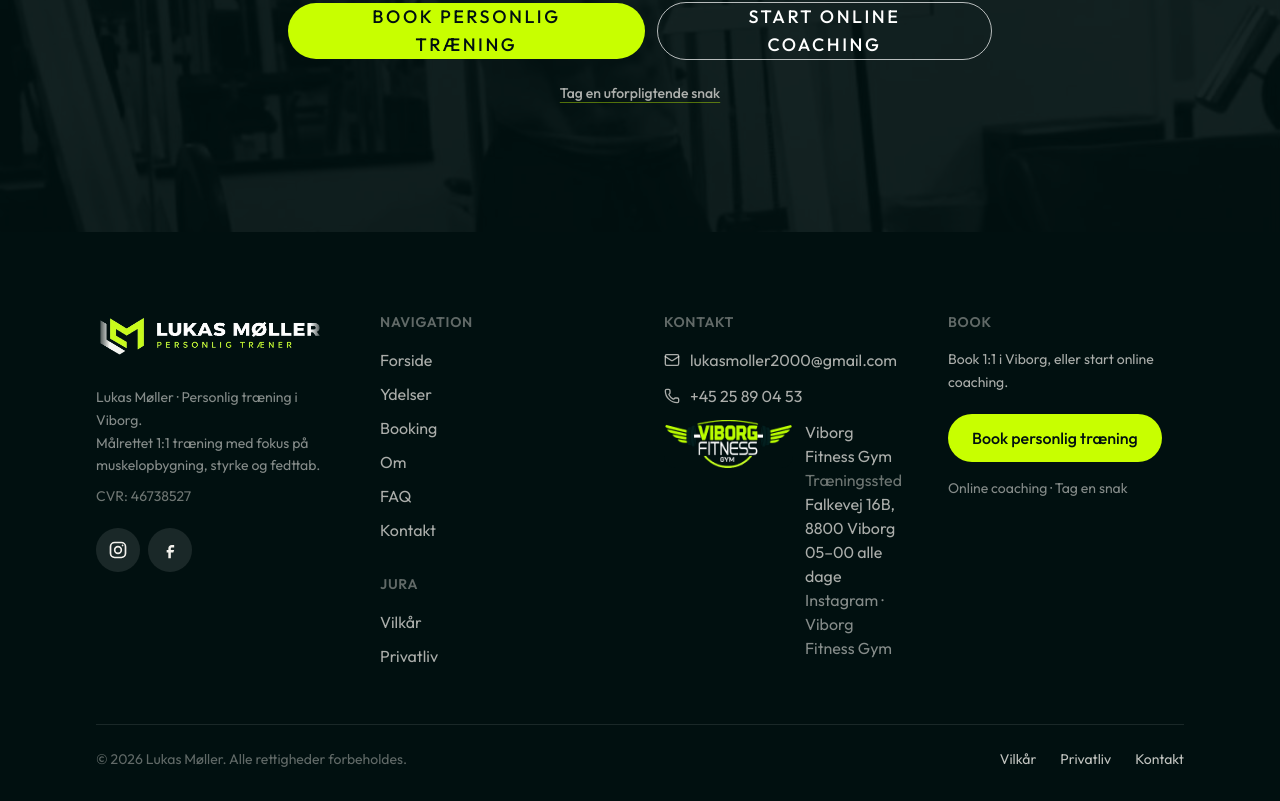
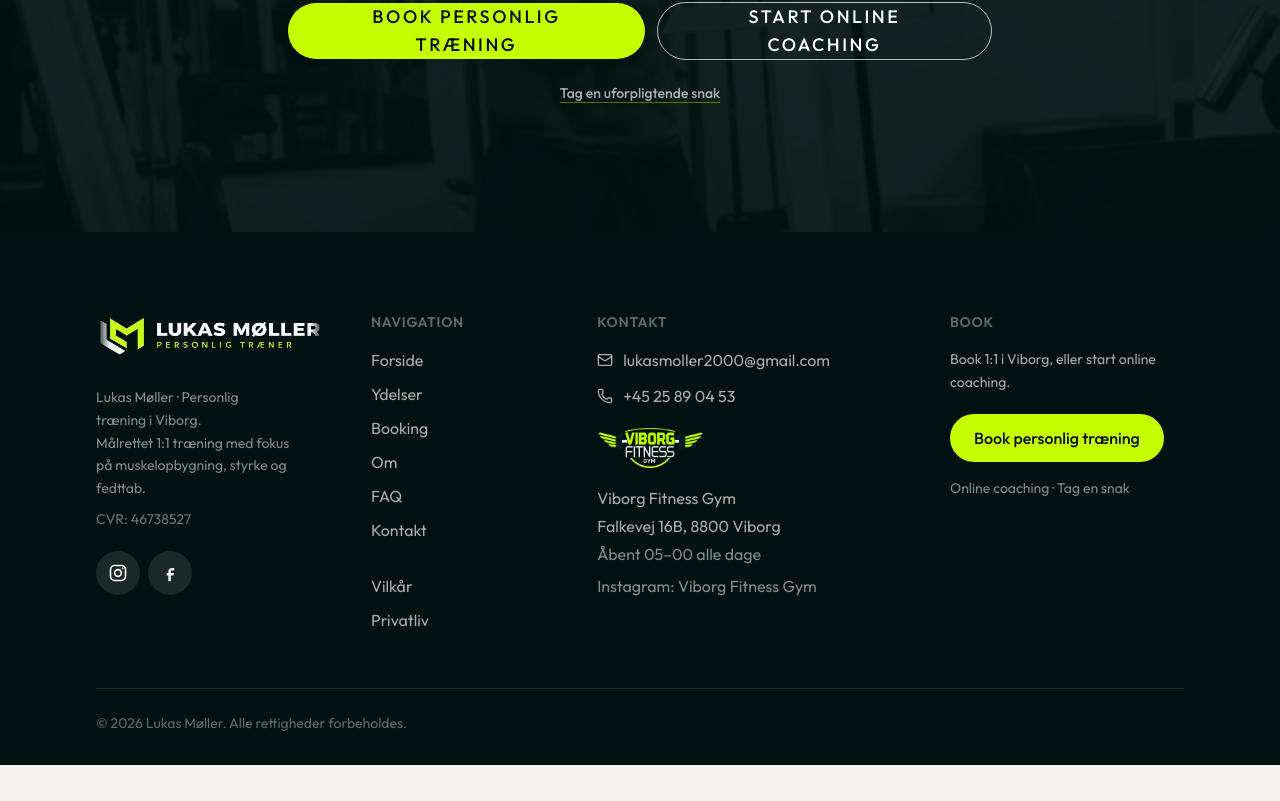
Before and after one commit to lukasmoller2000/personal-trainer-website, a Next.js app: page / in a window 1280 px wide. Shown: the part 6640-7441 px from the top of the page. After the commit the page ends 7405 px from the top, so only its background shows below. Built offline with nearby package versions, Linux system fonts and the light colour scheme; no server answers.

Commit message:
fix: clean up footer layout
Co-authored-by: Cursor <cursoragent@cursor.com>

```diff
--- a/src/components/layout/Footer.tsx
+++ b/src/components/layout/Footer.tsx
@@ -1,7 +1,7 @@
 import Link from "next/link";
 import { Mail, Phone } from "lucide-react";
 import { Logo } from "@/components/layout/Logo";
-import { GymInstagramLink, SocialLinks } from "@/components/layout/SocialLinks";
+import { SocialLinks } from "@/components/layout/SocialLinks";
 import { GymLogo } from "@/components/layout/GymLogo";
 import { Button } from "@/components/ui/Button";
 import { siteConfig } from "@/lib/utils";
@@ -16,10 +16,9 @@ const footerLinks = [
   { label: "Kontakt", href: "/kontakt" },
 ];
 
-const legal = [
+const legalLinks = [
   { label: "Vilkår", href: "/vilkaar" },
   { label: "Privatliv", href: "/privatliv" },
-  { label: "Kontakt", href: "/kontakt" },
 ];
 
 export function Footer() {
@@ -28,8 +27,8 @@ export function Footer() {
   return (
     <footer className="bg-ink text-cream">
       <div className="container-custom pt-16 pb-8 md:pt-20">
-        <div className="grid gap-12 md:grid-cols-2 lg:grid-cols-4">
-          <div className="lg:col-span-1">
+        <div className="grid items-start gap-12 md:grid-cols-2 md:gap-x-14 md:gap-y-12 lg:grid-cols-[1fr_0.75fr_1.4fr_1.2fr] lg:gap-x-16 xl:gap-x-20">
+          <div className="min-w-0">
             <Logo inverted size="footer" />
             <p className="mt-5 max-w-xs text-sm leading-relaxed text-cream/55">
               {company.name} · Personlig træning i {siteConfig.location}.
@@ -46,7 +45,7 @@ export function Footer() {
             </div>
           </div>
 
-          <div>
+          <div className="min-w-0">
             <h2 className="text-sm font-semibold uppercase tracking-wider text-cream/40">
               Navigation
             </h2>
@@ -59,13 +58,8 @@ export function Footer() {
                 </li>
               ))}
             </ul>
-            <h2 className="mt-8 text-sm font-semibold uppercase tracking-wider text-cream/40">
-              Jura
-            </h2>
-            <ul className="mt-4 space-y-2.5">
-              {legal
-                .filter((link) => link.href !== "/kontakt")
-                .map((link) => (
+            <ul className="mt-8 space-y-2.5">
+              {legalLinks.map((link) => (
                 <li key={link.href}>
                   <Link href={link.href} className="text-cream/70 transition-colors hover:text-cream">
                     {link.label}
@@ -98,38 +92,44 @@ export function Footer() {
                   {siteConfig.links.phone}
                 </a>
               </li>
-              <li className="flex items-start gap-3">
-                <GymLogo size={48} />
-                <span>
+            </ul>
+            <div className="mt-5">
+              <GymLogo size={40} />
+              <p className="mt-3">
                 <a
                   href={siteConfig.gymUrl}
                   target="_blank"
                   rel="noreferrer"
-                    className="hover:text-sage"
+                  className="text-cream/70 hover:text-sage"
                 >
                   {siteConfig.venue}
                 </a>
-                  <br />
-                  <span className="text-cream/45">Træningssted</span>
-                  <br />
-                  {siteConfig.address}
-                  <br />
-                  {siteConfig.hours}
-                  <br />
-                  <GymInstagramLink className="text-cream/55 hover:text-sage" />
-                </span>
-              </li>
-            </ul>
+              </p>
+              <p className="mt-1 text-cream/70">{siteConfig.address}</p>
+              <p className="mt-1 text-cream/55">Åbent {siteConfig.hours}</p>
+              <a
+                href={siteConfig.links.instagram}
+                target="_blank"
+                rel="noopener noreferrer"
+                className="mt-2 inline-block text-cream/55 hover:text-sage"
+              >
+                Instagram: Viborg Fitness Gym
+              </a>
+            </div>
           </div>
 
-          <div>
+          <div className="min-w-0">
             <h2 className="text-sm font-semibold uppercase tracking-wider text-cream/40">
               Book
             </h2>
             <p className="mt-4 mb-5 text-sm leading-relaxed text-cream/70">
               Book 1:1 i Viborg, eller start online coaching.
             </p>
-            <Button href="/booking?produkt=session" trackEvent="pt_cta_clicked">
+            <Button
+              href="/booking?produkt=session"
+              trackEvent="pt_cta_clicked"
+              className="whitespace-nowrap"
+            >
               Book personlig træning
             </Button>
             <p className="mt-4 text-sm text-cream/55">
@@ -144,21 +144,10 @@ export function Footer() {
           </div>
         </div>
 
-        <div className="mt-14 flex flex-col items-start justify-between gap-4 border-t border-white/10 pt-6 text-sm md:flex-row md:items-center">
+        <div className="mt-14 border-t border-white/10 pt-6 text-sm">
           <p className="text-cream/40">
             © {new Date().getFullYear()} {siteConfig.name}. Alle rettigheder forbeholdes.
           </p>
-          <nav aria-label="Juridiske links" className="flex flex-wrap gap-x-6 gap-y-2">
-            {legal.map((link) => (
-              <Link
-                key={link.href}
-                href={link.href}
-                className="text-cream/80 underline-offset-4 hover:text-cream hover:underline"
-              >
-                {link.label}
-              </Link>
-            ))}
-          </nav>
         </div>
       </div>
     </footer>
```
Lines whose indentation alone changed are shown as unchanged.
